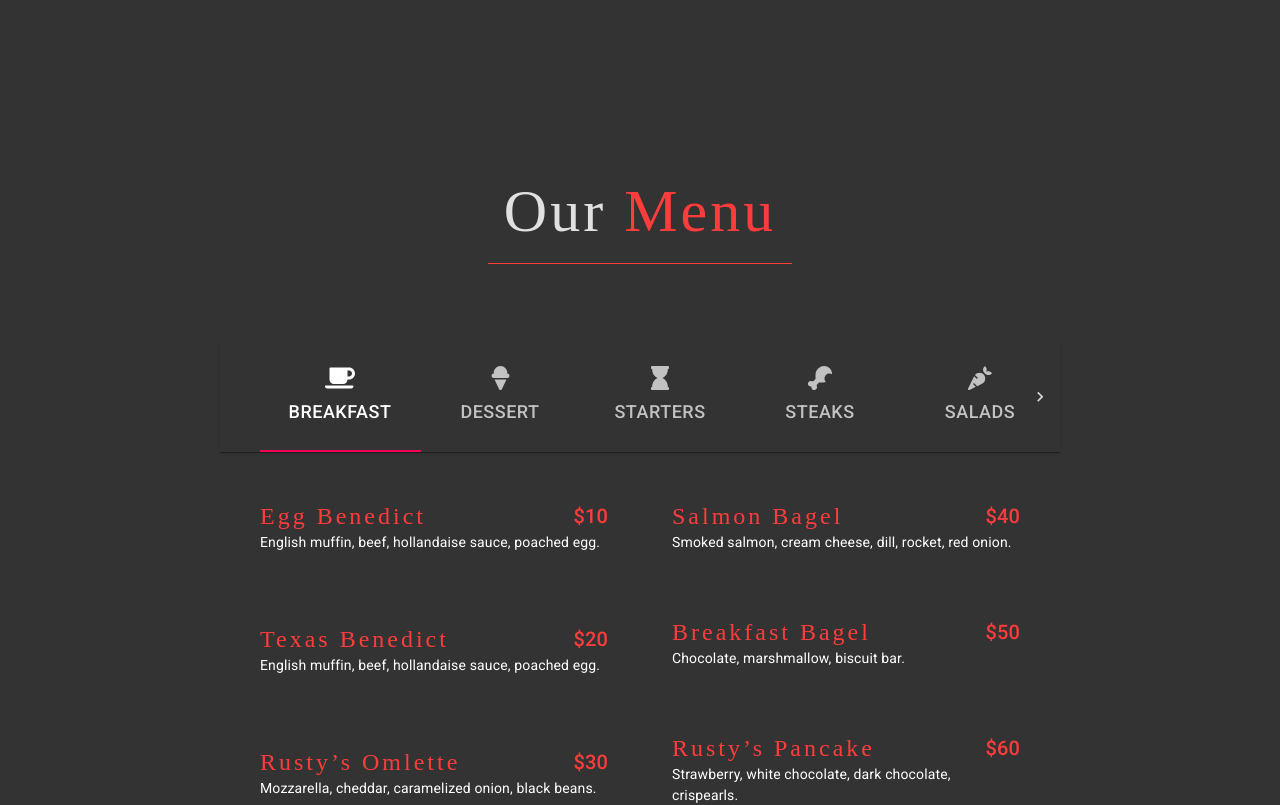
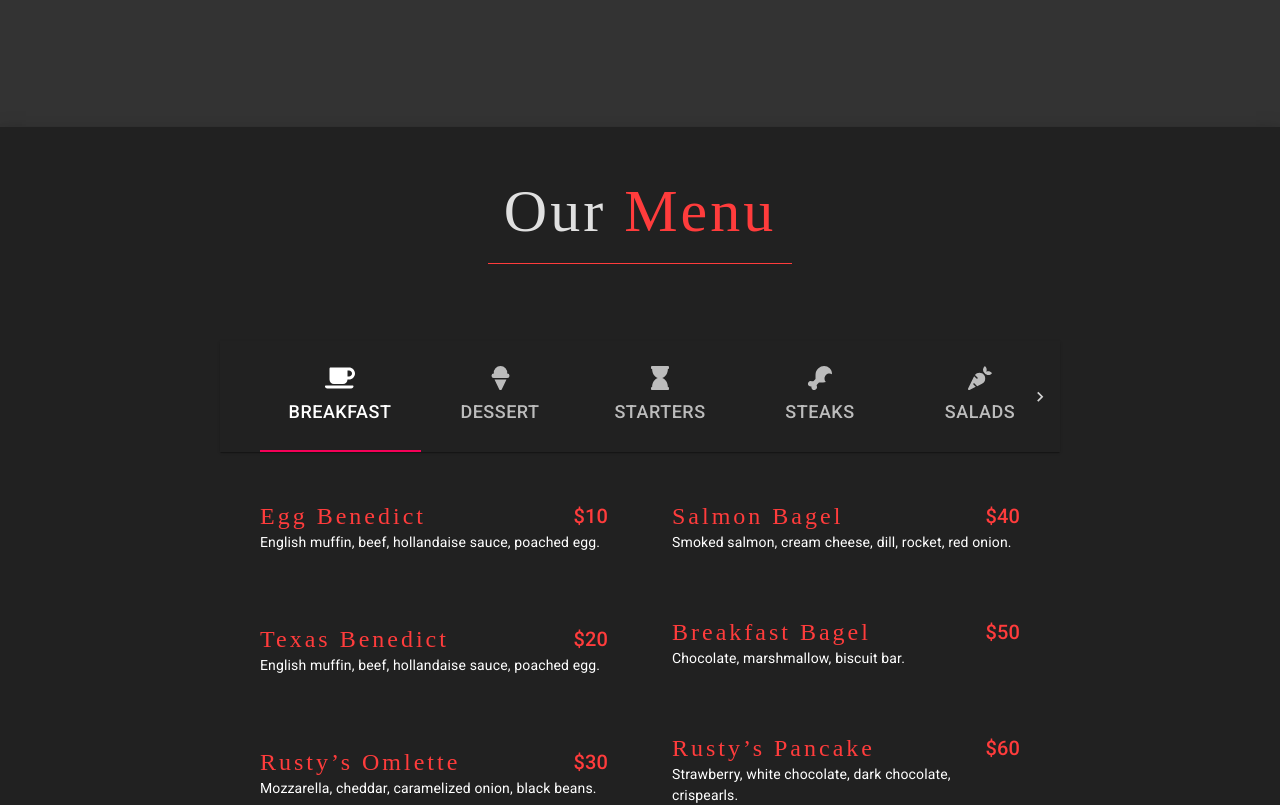
Before and after one commit to sbayrak/sb-steak-house, a React (Create React App) app: page / in a window 1280 px wide. Shown: the part 1580-2385 px from the top of the page. Built offline with nearby package versions, Linux system fonts and the light colour scheme; a web font is replaced by a local one.

Commit message:
changed bg

```diff
--- a/src/components/MenuSection.js
+++ b/src/components/MenuSection.js
@@ -80,6 +80,8 @@ const useStyles = makeStyles((theme) => ({
   container: {
     marginTop: theme.spacing(5),
     minHeight: '80vh',
+    backgroundColor: theme.palette.grey[900],
+    boxShadow: theme.shadows[10],
     [theme.breakpoints.down('sm')]: {
       padding: theme.spacing(0),
     },
```
